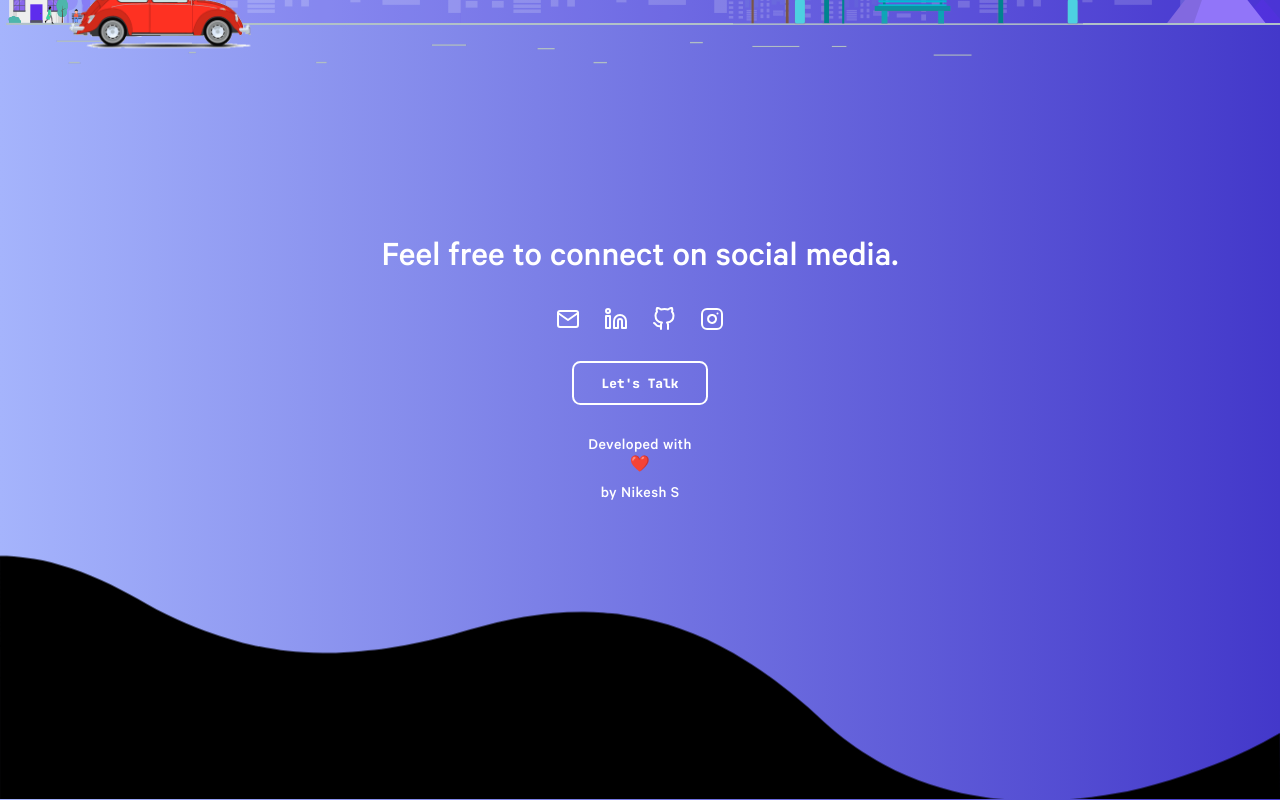
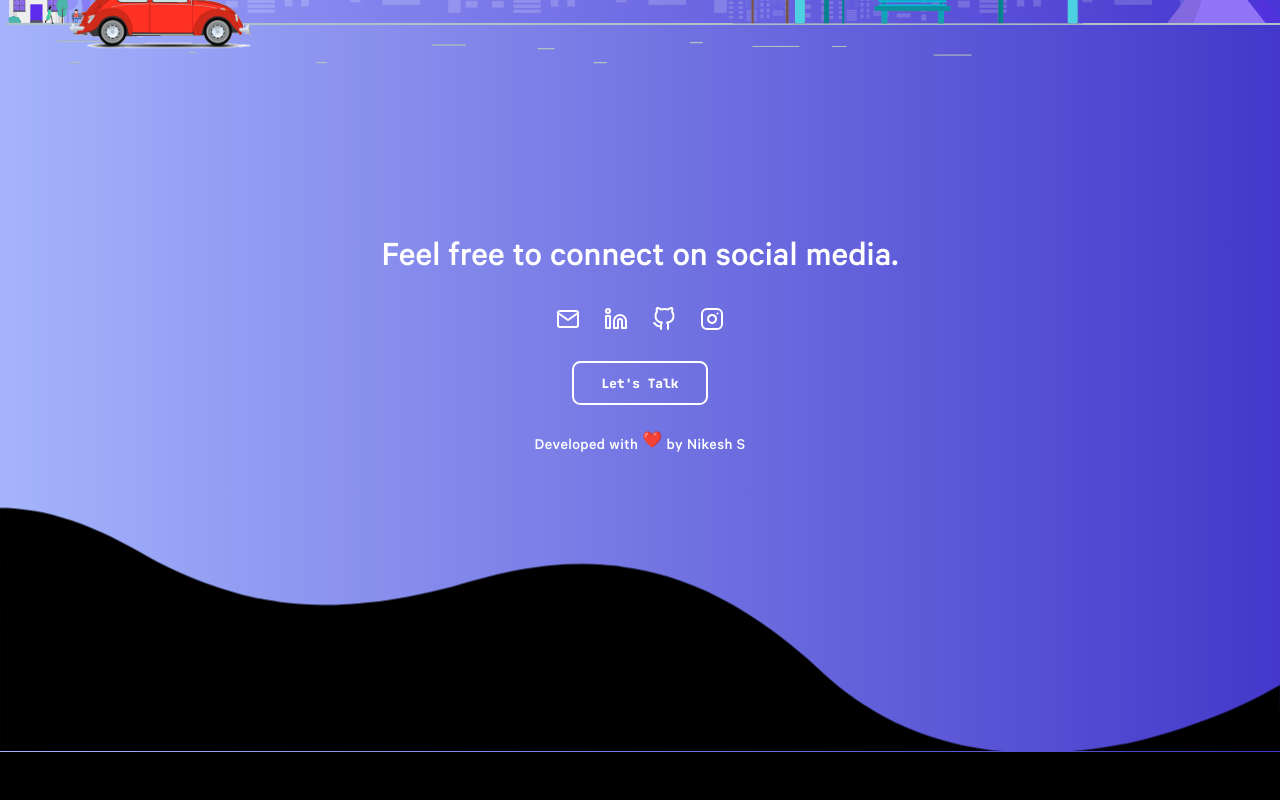
Before and after one commit to NikeshSivasubramanian-1411/Nikesh-Portfolio, a Next.js app: page / in a window 1280 px wide. Shown: the part 9760-10560 px from the top of the page. After the commit the page ends 10512 px from the top, so only its background shows below. Built offline with nearby package versions, Linux system fonts and the light colour scheme; what bad-words would draw is missing.

Commit message:
Modified the error in footer and aligned the text in about3

```diff
--- a/components/Footer/Footer.js
+++ b/components/Footer/Footer.js
@@ -20,9 +20,11 @@ const Footer = () => {
             <h1 className="font-medium text-3xl md:text-4xl text-center">
               Feel free to connect on social media.
             </h1>
+
             <div className="text-center">
               <Profiles />
             </div>
+
             <div className="pt-4 text-center">
               <Button
                 href={`#${MENULINKS[5].ref}`}
@@ -32,14 +34,15 @@ const Footer = () => {
                 Let&apos;s Talk
               </Button>
             </div>
-            <p className="text-center text-white text-sm sm:text-base font-medium tracking-wide mt-8">
-              Developed with{" "}
-                <span className="block animate-bounce">❤️</span>
-              by <span className="text-white">Nikesh S</span>
+
+            {/* ✅ Updated Footer Text */}
+            <p className="text-center text-white text-sm sm:text-base font-medium tracking-wide mt-8 flex items-center justify-center gap-1">
+              Developed with <span className="animate-bounce">❤️</span> by <span className="text-white">Nikesh S</span>
             </p>
           </div>
         </div>
       </Fade>
+
       <img
         src="/footer-curve.svg"
         className="w-full rotate-180"
```
